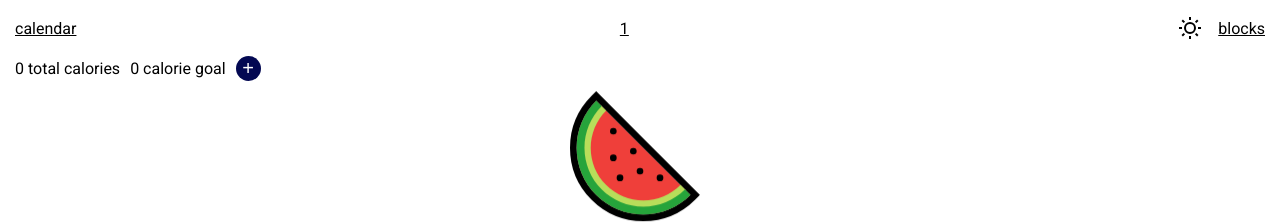
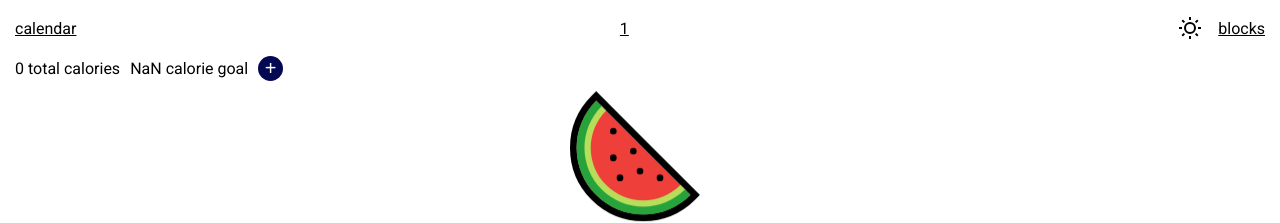
Before and after one commit to colorlessenergy/calorie-tracker, a Next.js app: page /day/1 in a window 1280 px wide. Shown: the top 223 px of the page. Built offline with nearby package versions, Linux system fonts and the light colour scheme.

Commit message:
add calorie goal from local storage

```diff
--- a/pages/day/[date]/index.js
+++ b/pages/day/[date]/index.js
@@ -38,7 +38,7 @@ export default function Date () {
             }
         });
 
-        if (calories === goalCalories && goalCalories !== 0) {
+        if (calories === calorieGoal && calorieGoal !== 0) {
             const width  = window.innerWidth || document.documentElement.clientWidth || document.body.clientWidth;
             const height = window.innerHeight|| document.documentElement.clientHeight || document.body.clientHeight
             setConfetti({
@@ -50,16 +50,10 @@ export default function Date () {
         setTotalCalories(parseFloat(calories.toFixed(2)));
     }, [ foodBlocks ]);
 
-    const [ goalCalories, setGoalCalories ] = useState(0);
+    const [ calorieGoal, setCalorieGoal ] = useState(1);
     useEffect(() => {
-        let calories = 0;
-        foodBlocks?.forEach(foodBlock => {
-            if (parseFloat(foodBlock.calories)) {
-                calories += parseFloat(foodBlock.calories);
-            }
-        });
-        setGoalCalories(parseFloat(calories.toFixed(2)));
-    }, [ foodBlocks ])
+        setCalorieGoal(parseFloat(localStorage.getItem('calorieGoal')));
+    }, []);
 
     const updateAmountOfFood = ({ event, sign, index }) => {
         event.stopPropagation();
@@ -156,7 +150,7 @@ export default function Date () {
                     { totalCalories } total calories
                 </div>
                 <div>
-                    { goalCalories } calorie goal
+                    { calorieGoal } calorie goal
                 </div>
 
                 <button
```
